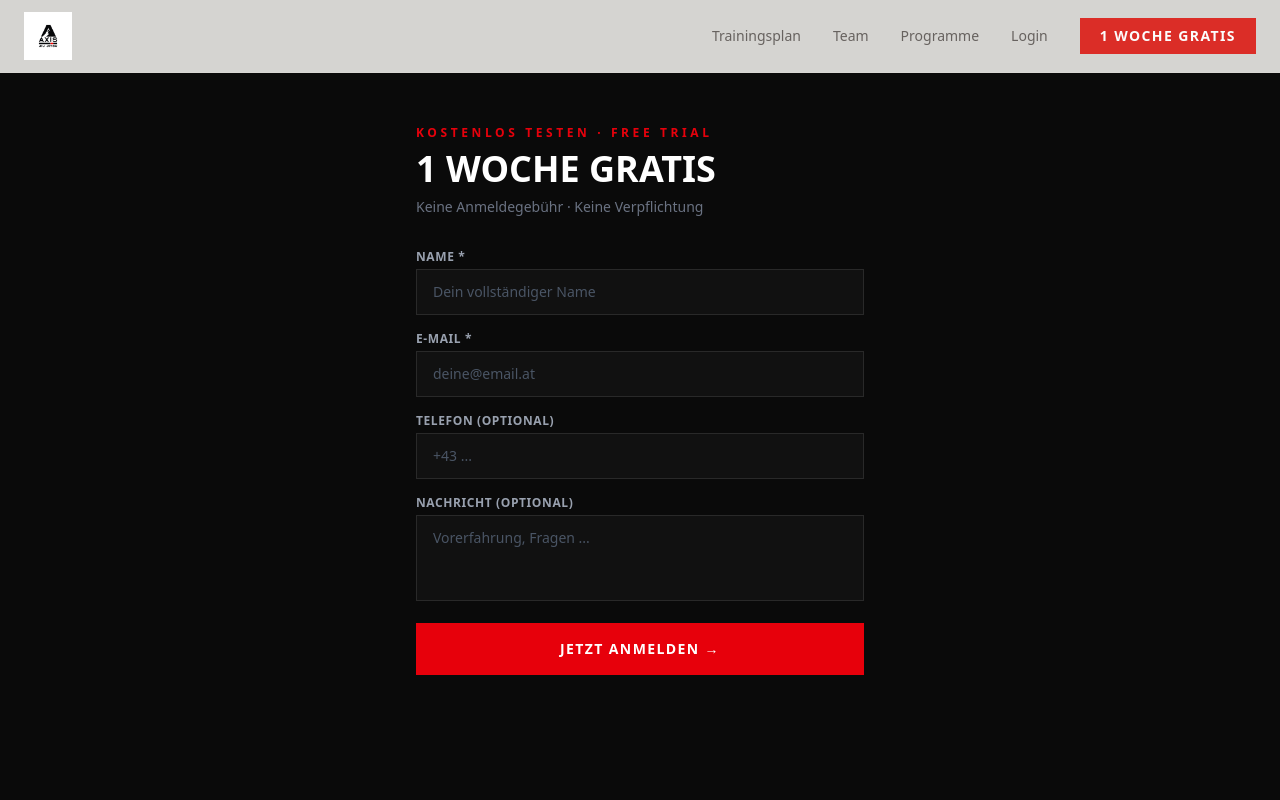
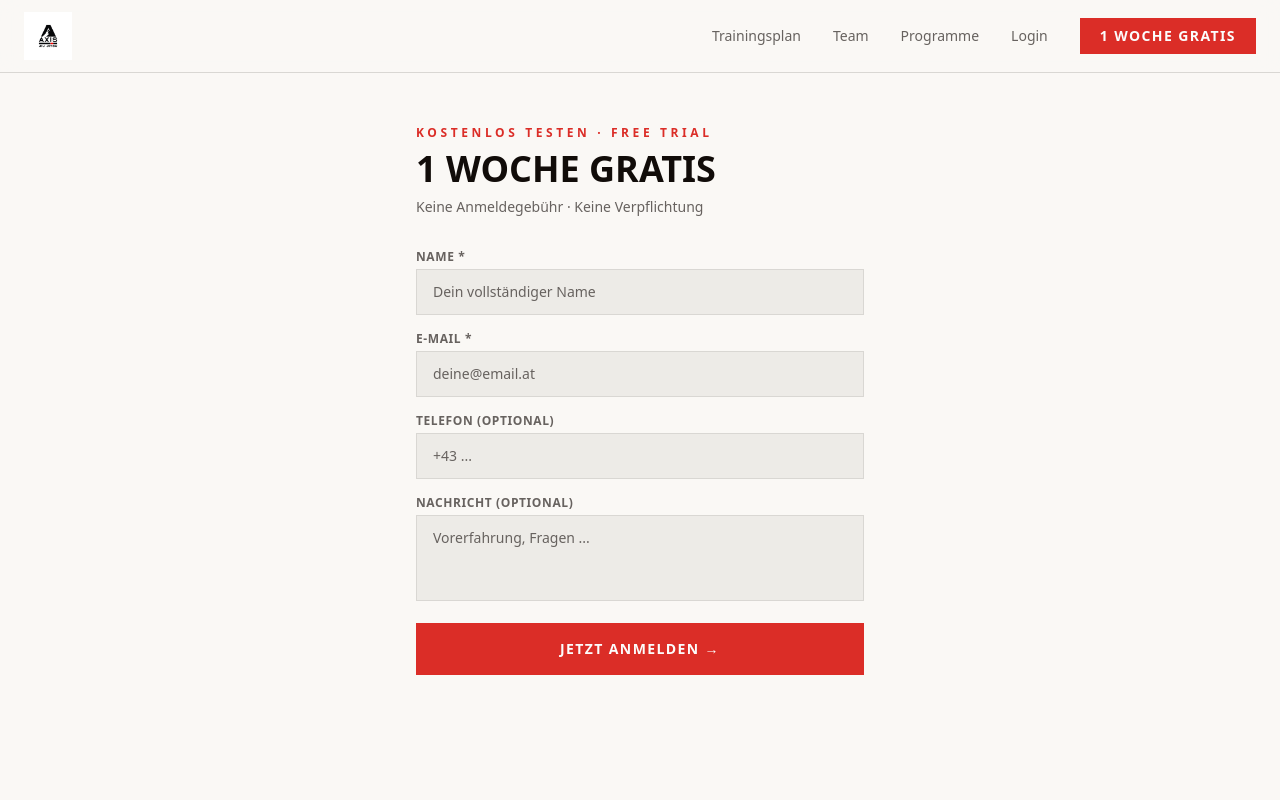
Before and after one commit to Magaloko/AXISJJ, a Next.js app: page /trial in a window 1280 px wide. Shown: the top 800 px of the page. Built offline with nearby package versions, Linux system fonts and the light colour scheme.

Commit message:
style: restyle trial + login pages for light theme

```diff
--- a/app/(public)/trial/page.tsx
+++ b/app/(public)/trial/page.tsx
@@ -29,13 +29,13 @@ export default function TrialPage() {
 
   if (submitted) {
     return (
-      <div className="flex min-h-screen items-center justify-center bg-[#0a0a0a] px-4">
+      <div className="flex min-h-screen items-center justify-center bg-background px-4">
         <div className="text-center">
-          <div className="mb-4 inline-block rounded-full border border-red-600 px-4 py-1 text-xs font-bold uppercase tracking-widest text-red-600">
+          <div className="mb-4 inline-block border border-primary px-4 py-1 text-xs font-bold uppercase tracking-widest text-primary">
             Danke!
           </div>
-          <h1 className="mb-4 text-3xl font-black text-white">Wir melden uns bald!</h1>
-          <p className="text-gray-400">
+          <h1 className="mb-4 text-3xl font-black text-foreground">Wir melden uns bald!</h1>
+          <p className="text-muted-foreground">
             Deine Anmeldung ist eingegangen. Unser Team kontaktiert dich innerhalb von 24 Stunden.
           </p>
         </div>
@@ -44,34 +44,34 @@ export default function TrialPage() {
   }
 
   return (
-    <div className="flex min-h-screen items-center justify-center bg-[#0a0a0a] px-4 py-16">
+    <div className="flex min-h-screen items-center justify-center bg-background px-4 py-16">
       <div className="w-full max-w-md">
-        <p className="mb-2 text-xs font-bold uppercase tracking-[0.3em] text-red-600">
+        <p className="mb-2 text-xs font-bold uppercase tracking-[0.3em] text-primary">
           Kostenlos testen · Free Trial
         </p>
-        <h1 className="mb-2 text-4xl font-black text-white">1 WOCHE GRATIS</h1>
-        <p className="mb-8 text-sm text-gray-500">
+        <h1 className="mb-2 text-4xl font-black text-foreground">1 WOCHE GRATIS</h1>
+        <p className="mb-8 text-sm text-muted-foreground">
           Keine Anmeldegebühr · Keine Verpflichtung
         </p>
 
         <form onSubmit={handleSubmit(onSubmit)} className="space-y-4">
           <div>
-            <label htmlFor="full_name" className="mb-1 block text-xs font-bold uppercase tracking-wider text-gray-400">
+            <label htmlFor="full_name" className="mb-1 block text-xs font-bold uppercase tracking-wider text-muted-foreground">
               Name *
             </label>
             <input
               id="full_name"
               {...register('full_name')}
               placeholder="Dein vollständiger Name"
-              className="w-full border border-white/10 bg-[#111111] px-4 py-3 text-sm text-white placeholder-gray-600 outline-none focus:border-red-600"
+              className="w-full border border-border bg-card px-4 py-3 text-sm text-foreground placeholder:text-muted-foreground outline-none focus:border-primary"
             />
             {errors.full_name && (
-              <p className="mt-1 text-xs text-red-500">{errors.full_name.message}</p>
+              <p className="mt-1 text-xs text-destructive">{errors.full_name.message}</p>
             )}
           </div>
 
           <div>
-            <label htmlFor="email" className="mb-1 block text-xs font-bold uppercase tracking-wider text-gray-400">
+            <label htmlFor="email" className="mb-1 block text-xs font-bold uppercase tracking-wider text-muted-foreground">
               E-Mail *
             </label>
             <input
@@ -79,15 +79,15 @@ export default function TrialPage() {
               type="email"
               {...register('email')}
               placeholder="deine@email.at"
-              className="w-full border border-white/10 bg-[#111111] px-4 py-3 text-sm text-white placeholder-gray-600 outline-none focus:border-red-600"
+              className="w-full border border-border bg-card px-4 py-3 text-sm text-foreground placeholder:text-muted-foreground outline-none focus:border-primary"
             />
             {errors.email && (
-              <p className="mt-1 text-xs text-red-500">{errors.email.message}</p>
+              <p className="mt-1 text-xs text-destructive">{errors.email.message}</p>
             )}
           </div>
 
           <div>
-            <label htmlFor="phone" className="mb-1 block text-xs font-bold uppercase tracking-wider text-gray-400">
+            <label htmlFor="phone" className="mb-1 block text-xs font-bold uppercase tracking-wider text-muted-foreground">
               Telefon (optional)
             </label>
             <input
@@ -95,12 +95,12 @@ export default function TrialPage() {
               type="tel"
               {...register('phone')}
               placeholder="+43 ..."
-              className="w-full border border-white/10 bg-[#111111] px-4 py-3 text-sm text-white placeholder-gray-600 outline-none focus:border-red-600"
+              className="w-full border border-border bg-card px-4 py-3 text-sm text-foreground placeholder:text-muted-foreground outline-none focus:border-primary"
             />
           </div>
 
           <div>
-            <label htmlFor="message" className="mb-1 block text-xs font-bold uppercase tracking-wider text-gray-400">
+            <label htmlFor="message" className="mb-1 block text-xs font-bold uppercase tracking-wider text-muted-foreground">
               Nachricht (optional)
             </label>
             <textarea
@@ -108,18 +108,18 @@ export default function TrialPage() {
               {...register('message')}
               rows={3}
               placeholder="Vorerfahrung, Fragen ..."
-              className="w-full resize-none border border-white/10 bg-[#111111] px-4 py-3 text-sm text-white placeholder-gray-600 outline-none focus:border-red-600"
+              className="w-full resize-none border border-border bg-card px-4 py-3 text-sm text-foreground placeholder:text-muted-foreground outline-none focus:border-primary"
             />
           </div>
 
           {serverError && (
-            <p className="text-sm text-red-500">{serverError}</p>
+            <p className="text-sm text-destructive">{serverError}</p>
           )}
 
           <button
             type="submit"
             disabled={isSubmitting}
-            className="w-full bg-red-600 py-4 text-sm font-black uppercase tracking-widest text-white transition-colors hover:bg-red-700 disabled:opacity-50"
+            className="w-full bg-primary py-4 text-sm font-black uppercase tracking-widest text-primary-foreground transition-colors hover:bg-primary/90 disabled:opacity-50"
           >
             {isSubmitting ? 'Wird gesendet ...' : 'Jetzt Anmelden →'}
           </button>
--- a/app/login/page.tsx
+++ b/app/login/page.tsx
@@ -45,18 +45,18 @@ export default function LoginPage() {
       setErrorMsg('Ungültige E-Mail oder Passwort.')
       setStatus('error')
     } else {
-      router.push('/dashboard')
+      router.push('/members/dashboard')
       router.refresh()
     }
   }
 
   if (status === 'success' && mode === 'magic') {
     return (
-      <div className="flex min-h-screen items-center justify-center bg-[#0a0a0a] px-4">
+      <div className="flex min-h-screen items-center justify-center bg-background px-4">
         <div className="text-center">
-          <h2 className="mb-3 text-2xl font-black text-white">Check deine E-Mail</h2>
-          <p className="text-gray-400">
-            Wir haben einen Magic Link an <strong className="text-white">{email}</strong> gesendet.
+          <h2 className="mb-3 text-2xl font-black text-foreground">Check deine E-Mail</h2>
+          <p className="text-muted-foreground">
+            Wir haben einen Magic Link an <strong className="text-foreground">{email}</strong> gesendet.
           </p>
         </div>
       </div>
@@ -64,22 +64,22 @@ export default function LoginPage() {
   }
 
   return (
-    <div className="flex min-h-screen items-center justify-center bg-[#0a0a0a] px-4">
+    <div className="flex min-h-screen items-center justify-center bg-background px-4">
       <div className="w-full max-w-sm">
         <div className="mb-8 flex justify-center">
           <Image src="/images/logo.jpg" alt="AXIS JIU JITSU" width={56} height={56} className="object-contain" />
         </div>
 
-        <h1 className="mb-1 text-center text-2xl font-black text-white">AXIS Member Portal</h1>
-        <p className="mb-8 text-center text-sm text-gray-600">Mitglieder-Login</p>
+        <h1 className="mb-1 text-center text-2xl font-black text-foreground">AXIS Member Portal</h1>
+        <p className="mb-8 text-center text-sm text-muted-foreground">Mitglieder-Login</p>
 
         {/* Mode toggle */}
-        <div className="mb-6 flex border border-white/10">
+        <div className="mb-6 flex border border-border">
           <button
             type="button"
             onClick={() => { setMode('magic'); setStatus('idle') }}
             className={`flex-1 py-2 text-xs font-bold uppercase tracking-wider transition-colors ${
-              mode === 'magic' ? 'bg-red-600 text-white' : 'text-gray-500 hover:text-white'
+              mode === 'magic' ? 'bg-primary text-primary-foreground' : 'text-muted-foreground hover:text-foreground'
             }`}
           >
             Magic Link
@@ -88,7 +88,7 @@ export default function LoginPage() {
             type="button"
             onClick={() => { setMode('password'); setStatus('idle') }}
             className={`flex-1 py-2 text-xs font-bold uppercase tracking-wider transition-colors ${
-              mode === 'password' ? 'bg-red-600 text-white' : 'text-gray-500 hover:text-white'
+              mode === 'password' ? 'bg-primary text-primary-foreground' : 'text-muted-foreground hover:text-foreground'
             }`}
           >
             Passwort
@@ -97,7 +97,7 @@ export default function LoginPage() {
 
         <form onSubmit={mode === 'magic' ? handleMagicLink : handlePassword} className="space-y-4">
           <div>
-            <label htmlFor="email" className="mb-1 block text-xs font-bold uppercase tracking-wider text-gray-400">
+            <label htmlFor="email" className="mb-1 block text-xs font-bold uppercase tracking-wider text-muted-foreground">
               E-Mail
             </label>
             <input
@@ -107,13 +107,13 @@ export default function LoginPage() {
               onChange={e => setEmail(e.target.value)}
               required
               placeholder="deine@email.at"
-              className="w-full border border-white/10 bg-[#111111] px-4 py-3 text-sm text-white placeholder-gray-600 outline-none focus:border-red-600"
+              className="w-full border border-border bg-card px-4 py-3 text-sm text-foreground placeholder:text-muted-foreground outline-none focus:border-primary"
             />
           </div>
 
           {mode === 'password' && (
             <div>
-              <label htmlFor="password" className="mb-1 block text-xs font-bold uppercase tracking-wider text-gray-400">
+              <label htmlFor="password" className="mb-1 block text-xs font-bold uppercase tracking-wider text-muted-foreground">
                 Passwort
               </label>
               <input
@@ -123,17 +123,17 @@ export default function LoginPage() {
                 onChange={e => setPassword(e.target.value)}
                 required
                 placeholder="••••••••"
-                className="w-full border border-white/10 bg-[#111111] px-4 py-3 text-sm text-white placeholder-gray-600 outline-none focus:border-red-600"
+                className="w-full border border-border bg-card px-4 py-3 text-sm text-foreground placeholder:text-muted-foreground outline-none focus:border-primary"
               />
             </div>
           )}
 
-          {errorMsg && <p className="text-sm text-red-500">{errorMsg}</p>}
+          {errorMsg && <p className="text-sm text-destructive">{errorMsg}</p>}
 
           <button
             type="submit"
             disabled={status === 'loading'}
-            className="w-full bg-red-600 py-4 text-sm font-black uppercase tracking-widest text-white hover:bg-red-700 disabled:opacity-50"
+            className="w-full bg-primary py-4 text-sm font-black uppercase tracking-widest text-primary-foreground hover:bg-primary/90 disabled:opacity-50"
           >
             {status === 'loading'
               ? 'Wird geladen ...'
```
